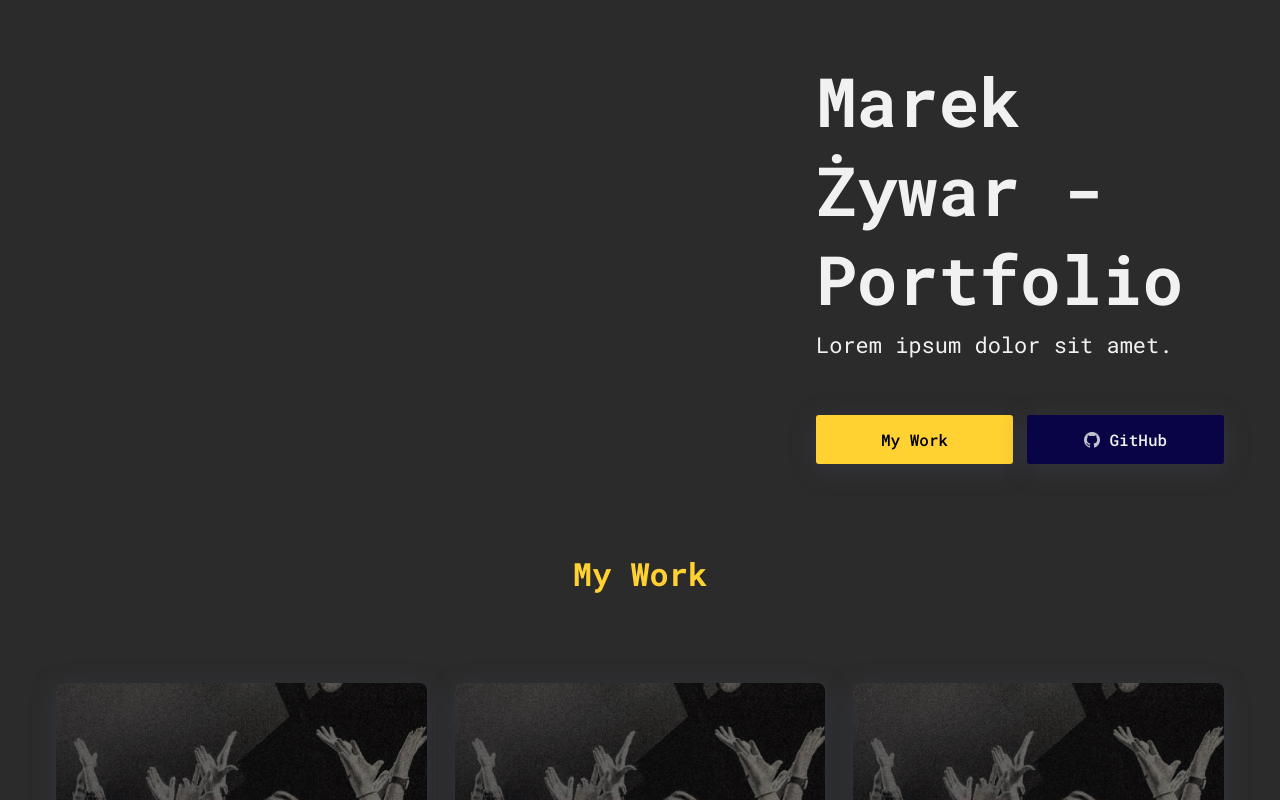
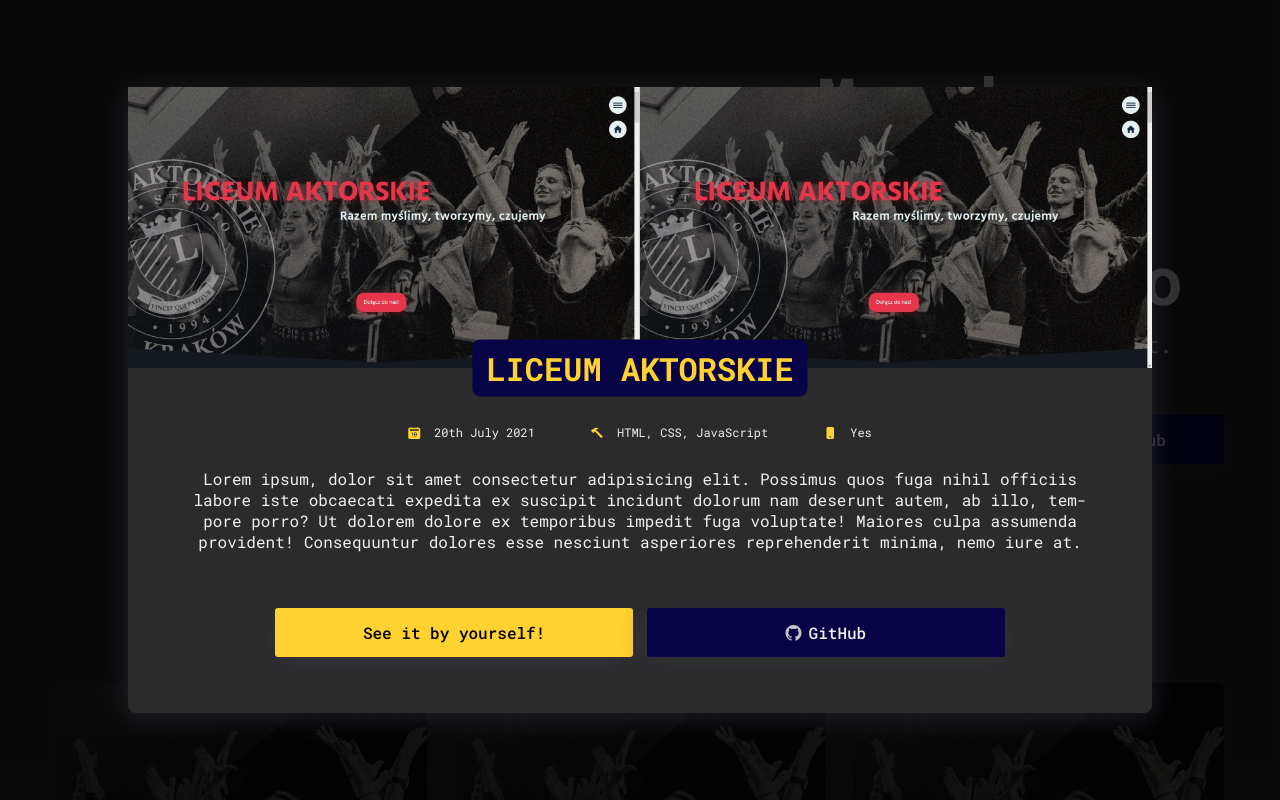
Before and after one commit to Forcowicz/portfolio, a website built with Parcel: page src/index.html in a window 1280 px wide. Shown: the top 800 px of the page. Built offline with nearby package versions, Linux system fonts and the light colour scheme.

Commit message:
Project component

```diff
--- a/src/index.html
+++ b/src/index.html
@@ -26,7 +26,11 @@
 
         <div class="header__buttons">
           <a href="#my-work" class="btn btn--primary btn--block">My Work</a>
-          <a href="https://github.com/Forcowicz" class="btn btn--secondary btn--block">
+          <a
+            href="https://github.com/Forcowicz"
+            target="_blank"
+            class="btn btn--secondary btn--block"
+          >
             <i class="bi bi-github"></i>
             <span>GitHub</span>
           </a>
@@ -69,5 +73,55 @@
         </figure>
       </div>
     </main>
+
+    <div class="backdrop">
+      <div class="project">
+        <div class="project__img-container">
+          <img src="./img/lart.jpg" alt="" class="project__img" />
+          <img src="./img/lart.jpg" alt="" class="project__img" />
+        </div>
+
+        <div class="project__content">
+          <h5 class="project__heading">Liceum Aktorskie</h5>
+
+          <ul class="project__details">
+            <li class="project__details-item">
+              <i class="bi bi-calendar2-date-fill project__details-icon"></i>
+              <span class="project__details-name">20th July 2021</span>
+            </li>
+            <li class="project__details-item">
+              <i class="bi bi-hammer project__details-icon"></i>
+              <span class="project__details-name">HTML, CSS, JavaScript</span>
+            </li>
+            <li class="project__details-item">
+              <i class="bi bi-phone-fill project__details-icon"></i>
+              <span class="project__details-name">Yes</span>
+            </li>
+          </ul>
+
+          <p class="project__description">
+            Lorem ipsum, dolor sit amet consectetur adipisicing elit. Possimus quos fuga nihil
+            officiis labore iste obcaecati expedita ex suscipit incidunt dolorum nam deserunt autem,
+            ab illo, tempore porro? Ut dolorem dolore ex temporibus impedit fuga voluptate! Maiores
+            culpa assumenda provident! Consequuntur dolores esse nesciunt asperiores reprehenderit
+            minima, nemo iure at.
+          </p>
+
+          <div class="project__buttons">
+            <a href="#my-work" target="_blank" class="btn btn--primary btn--block"
+              >See it by yourself!</a
+            >
+            <a
+              href="https://github.com/Forcowicz"
+              target="_blank"
+              class="btn btn--secondary btn--block"
+            >
+              <i class="bi bi-github"></i>
+              <span>GitHub</span>
+            </a>
+          </div>
+        </div>
+      </div>
+    </div>
   </body>
 </html>
--- a/src/scss/_base.scss
+++ b/src/scss/_base.scss
@@ -43,3 +43,14 @@
 a:visited {
   text-decoration: none;
 }
+
+ul {
+  padding: 0;
+  margin: 0;
+  list-style: none;
+}
+
+p {
+  margin: 0;
+  padding: 0;
+}
--- a/src/scss/_buttons.scss
+++ b/src/scss/_buttons.scss
@@ -1,5 +1,5 @@
 .btn {
-  display: inline-block;
+  @include flex(map-get($spacings, 1), center, center);
 
   padding: map-get($spacings, 2) map-get($spacings, 3);
 
--- a/src/scss/_components.scss
+++ b/src/scss/_components.scss
@@ -63,7 +63,7 @@
   margin: 0;
 
   box-shadow: $shadow-grey-normal;
-  border-radius: 8px;
+  border-radius: $border-radius;
   overflow: hidden;
   cursor: pointer;
 
@@ -109,3 +109,93 @@
     color: $color-primary;
   }
 }
+
+.project {
+  @include flex(0, initial, initial, column);
+
+  width: 80%;
+
+  background-color: $color-grey;
+
+  border-radius: $border-radius;
+  box-shadow: $shadow-grey-normal;
+
+  &__img-container {
+    display: grid;
+    grid-template-rows: 1fr;
+    grid-template-columns: repeat(2, 1fr);
+
+    height: 32%;
+
+    overflow: hidden;
+  }
+
+  &__img {
+    width: 100%;
+
+    &:first-child {
+      border-right: 1px solid $color-primary;
+    }
+  }
+
+  &__content {
+    @include flex(0, initial, center, column);
+
+    position: relative;
+
+    flex: 1;
+    height: 100%;
+
+    padding: map-get($spacings, 4);
+  }
+
+  &__heading {
+    position: absolute;
+    top: 0;
+    left: 50%;
+
+    padding: map-get($spacings, 1) map-get($spacings, 2);
+    margin: 0;
+
+    color: $color-primary;
+    font-size: $fs-large;
+    text-transform: uppercase;
+
+    background-color: $color-secondary;
+
+    transform: translate(-50%, -50%);
+    border-radius: $border-radius;
+  }
+
+  &__details {
+    @include flex(map-get($spacings, 4), space-around, center);
+
+    margin-bottom: map-get($spacings, 3);
+  }
+
+  &__details-item {
+    @include flex(map-get($spacings, 2));
+
+    font-size: $fs-small;
+  }
+
+  &__details-icon {
+    color: $color-primary;
+  }
+
+  &__details-name {
+  }
+
+  &__description {
+    margin-bottom: map-get($spacings, 4);
+
+    hyphens: auto;
+    text-align: center;
+  }
+
+  &__buttons {
+    @include flex(map-get($spacings, 2));
+
+    width: 80%;
+  }
+}
--- a/src/scss/_layout.scss
+++ b/src/scss/_layout.scss
@@ -14,3 +14,15 @@
 .col-3 {
   flex: 3;
 }
+
+.backdrop {
+  @include flex(0, center, center);
+
+  position: fixed;
+  inset: 0;
+
+  width: 100vw;
+  height: 100vh;
+
+  background-color: rgba(0, 0, 0, 0.8);
+}
--- a/src/scss/_variables.scss
+++ b/src/scss/_variables.scss
@@ -30,3 +30,6 @@
 
 // Transitions:
 $transition-primary: all 0.15s ease-out;
+
+// Border radius
+$border-radius: 8px;
```
Also changed, not shown: dist/index.html, 2 other files.
